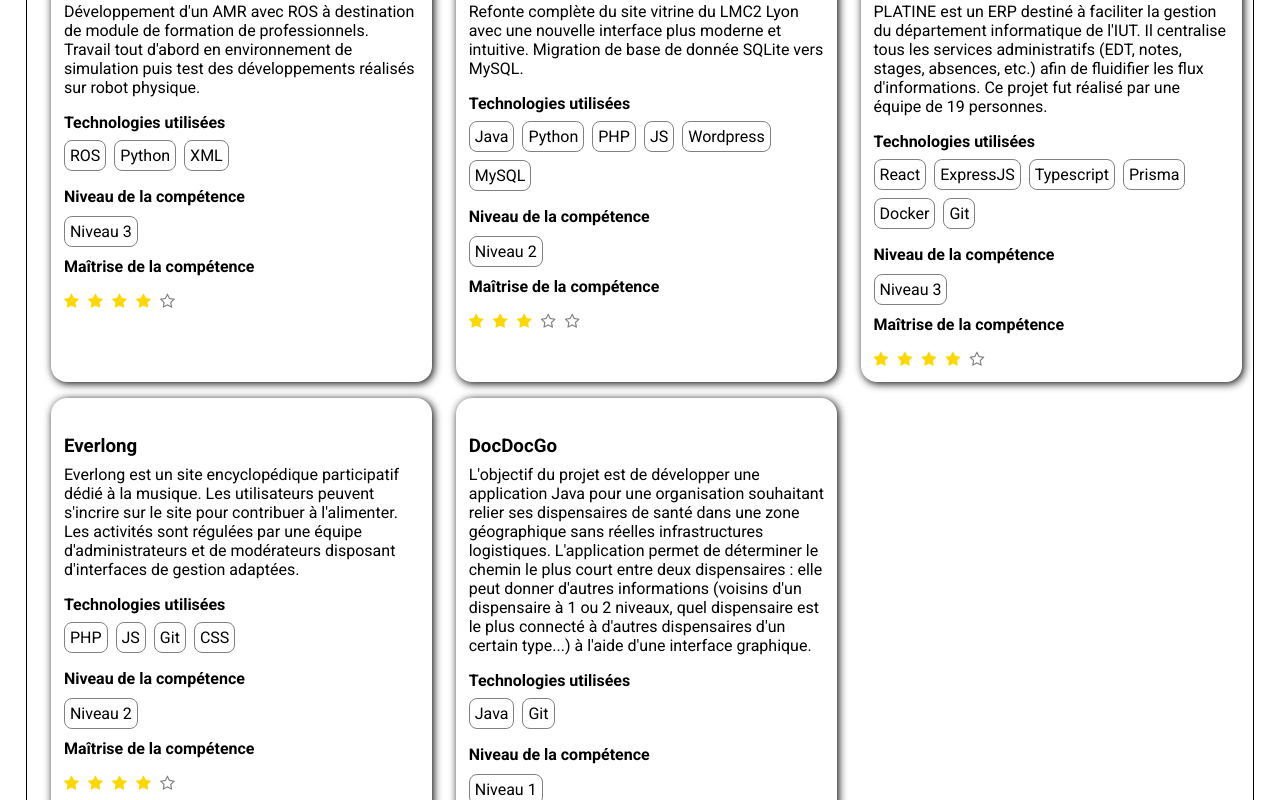
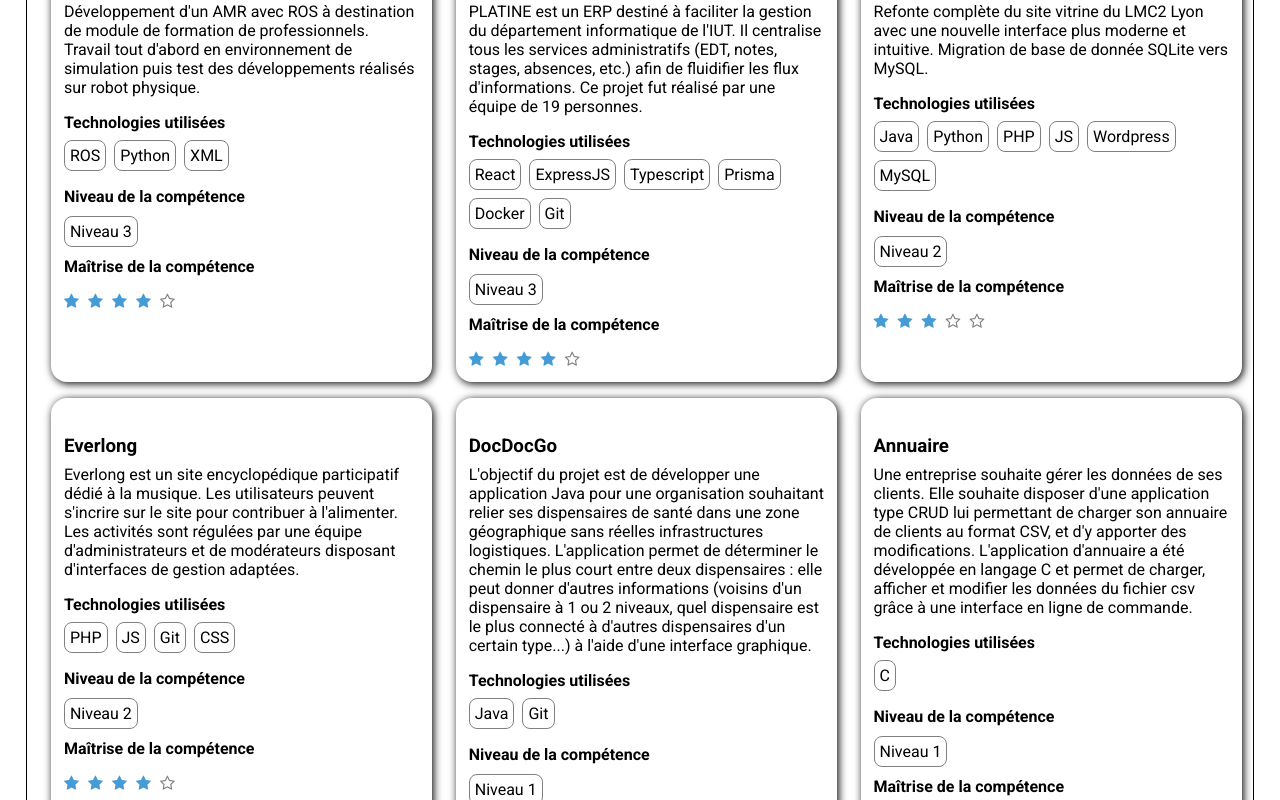
Before and after one commit to Urssaff/portfolio, an Angular app: page /competences in a window 1280 px wide. Shown: the part 840-1640 px from the top of the page. Built offline with nearby package versions, Linux system fonts and the light colour scheme.

Commit message:
last projects

```diff
--- a/src/app/competences/competences.component.html
+++ b/src/app/competences/competences.component.html
@@ -50,31 +50,6 @@
         </div>
       </div>
       <div class="project_card">
-        <h4 class="project_title">Refonte du site vitrinne LMC2 Lyon</h4>
-        <p class="project_description">Refonte complète du site vitrine du LMC2 Lyon avec une nouvelle interface plus moderne et intuitive. Migration de base de donnée SQLite vers MySQL.</p>
-        <h5>Technologies utilisées</h5>
-        <section class="project_technologies">
-            <p>Java</p>
-            <p>Python</p>
-            <p>PHP</p>
-            <p>JS</p>
-            <p>Wordpress</p>
-            <p>MySQL</p>
-        </section>
-        <div class="skill_mastery">
-          <p>Niveau de la compétence</p>
-          <span>Niveau 2</span>
-          <p>Maîtrise de la compétence</p>
-          <div class="stars">
-            <i class="fa fa-star" aria-hidden="true"></i>
-            <i class="fa fa-star" aria-hidden="true"></i>
-            <i class="fa fa-star" aria-hidden="true"></i>
-            <i class="fa fa-star-o" aria-hidden="true"></i>
-            <i class="fa fa-star-o" aria-hidden="true"></i>
-          </div>
-        </div>
-      </div>
-      <div class="project_card">
         <h4 class="project_title">PLATINE</h4>
         <p class="project_description">
             PLATINE est un ERP destiné à faciliter la gestion du département informatique de l'IUT.
@@ -99,6 +74,31 @@
             <i class="fa fa-star" aria-hidden="true"></i>
             <i class="fa fa-star" aria-hidden="true"></i>
             <i class="fa fa-star" aria-hidden="true"></i>
+            <i class="fa fa-star-o" aria-hidden="true"></i>
+          </div>
+        </div>
+      </div>
+      <div class="project_card">
+        <h4 class="project_title">Refonte du site vitrinne LMC2 Lyon</h4>
+        <p class="project_description">Refonte complète du site vitrine du LMC2 Lyon avec une nouvelle interface plus moderne et intuitive. Migration de base de donnée SQLite vers MySQL.</p>
+        <h5>Technologies utilisées</h5>
+        <section class="project_technologies">
+            <p>Java</p>
+            <p>Python</p>
+            <p>PHP</p>
+            <p>JS</p>
+            <p>Wordpress</p>
+            <p>MySQL</p>
+        </section>
+        <div class="skill_mastery">
+          <p>Niveau de la compétence</p>
+          <span>Niveau 2</span>
+          <p>Maîtrise de la compétence</p>
+          <div class="stars">
+            <i class="fa fa-star" aria-hidden="true"></i>
+            <i class="fa fa-star" aria-hidden="true"></i>
+            <i class="fa fa-star" aria-hidden="true"></i>
+            <i class="fa fa-star-o" aria-hidden="true"></i>
             <i class="fa fa-star-o" aria-hidden="true"></i>
           </div>
         </div>
@@ -147,6 +147,29 @@
             <i class="fa fa-star" aria-hidden="true"></i>
             <i class="fa fa-star" aria-hidden="true"></i>
             <i class="fa fa-star" aria-hidden="true"></i>
+          </div>
+        </div>
+      </div>
+      <div class="project_card">
+        <h4 class="project_title">Annuaire</h4>
+        <p class="project_description">
+            Une entreprise souhaite gérer les données de ses clients. Elle souhaite disposer d'une application type CRUD lui permettant de charger son annuaire de clients au format CSV, et d'y apporter des modifications.
+            L'application d'annuaire a été développée en langage C et permet de charger, afficher et modifier les données du fichier csv grâce à une interface en ligne de commande.
+        </p>
+        <h5>Technologies utilisées</h5>
+        <section class="project_technologies">
+            <p>C</p>
+        </section>
+        <div class="skill_mastery">
+          <p>Niveau de la compétence</p>
+          <span>Niveau 1</span>
+          <p>Maîtrise de la compétence</p>
+          <div class="stars">
+            <i class="fa fa-star" aria-hidden="true"></i>
+            <i class="fa fa-star" aria-hidden="true"></i>
+            <i class="fa fa-star" aria-hidden="true"></i>
+            <i class="fa fa-star" aria-hidden="true"></i>
+            <i class="fa fa-star-o" aria-hidden="true"></i>
           </div>
         </div>
       </div>
@@ -204,31 +227,6 @@
         </div>
       </div>
       <div class="project_card">
-        <h4 class="project_title">Refonte du site vitrinne LMC2 Lyon</h4>
-        <p class="project_description">Refonte complète du site vitrine du LMC2 Lyon avec une nouvelle interface plus moderne et intuitive. Migration de base de donnée SQLite vers MySQL.</p>
-        <h5>Technologies utilisées</h5>
-        <section class="project_technologies">
-            <p>Java</p>
-            <p>Python</p>
-            <p>PHP</p>
-            <p>JS</p>
-            <p>Wordpress</p>
-            <p>MySQL</p>
-        </section>
-        <div class="skill_mastery">
-          <p>Niveau de la compétence</p>
-          <span>Niveau 2</span>
-          <p>Maîtrise de la compétence</p>
-          <div class="stars">
-            <i class="fa fa-star" aria-hidden="true"></i>
-            <i class="fa fa-star" aria-hidden="true"></i>
-            <i class="fa fa-star-o" aria-hidden="true"></i>
-            <i class="fa fa-star-o" aria-hidden="true"></i>
-            <i class="fa fa-star-o" aria-hidden="true"></i>
-          </div>
-        </div>
-      </div>
-      <div class="project_card">
         <h4 class="project_title">PLATINE</h4>
         <p class="project_description">
             PLATINE est un ERP destiné à faciliter la gestion du département informatique de l'IUT.
@@ -253,6 +251,31 @@
             <i class="fa fa-star" aria-hidden="true"></i>
             <i class="fa fa-star" aria-hidden="true"></i>
             <i class="fa fa-star" aria-hidden="true"></i>
+            <i class="fa fa-star-o" aria-hidden="true"></i>
+          </div>
+        </div>
+      </div>
+      <div class="project_card">
+        <h4 class="project_title">Refonte du site vitrinne LMC2 Lyon</h4>
+        <p class="project_description">Refonte complète du site vitrine du LMC2 Lyon avec une nouvelle interface plus moderne et intuitive. Migration de base de donnée SQLite vers MySQL.</p>
+        <h5>Technologies utilisées</h5>
+        <section class="project_technologies">
+            <p>Java</p>
+            <p>Python</p>
+            <p>PHP</p>
+            <p>JS</p>
+            <p>Wordpress</p>
+            <p>MySQL</p>
+        </section>
+        <div class="skill_mastery">
+          <p>Niveau de la compétence</p>
+          <span>Niveau 2</span>
+          <p>Maîtrise de la compétence</p>
+          <div class="stars">
+            <i class="fa fa-star" aria-hidden="true"></i>
+            <i class="fa fa-star" aria-hidden="true"></i>
+            <i class="fa fa-star-o" aria-hidden="true"></i>
+            <i class="fa fa-star-o" aria-hidden="true"></i>
             <i class="fa fa-star-o" aria-hidden="true"></i>
           </div>
         </div>
@@ -300,6 +323,29 @@
             <i class="fa fa-star" aria-hidden="true"></i>
             <i class="fa fa-star" aria-hidden="true"></i>
             <i class="fa fa-star" aria-hidden="true"></i>
+            <i class="fa fa-star-o" aria-hidden="true"></i>
+          </div>
+        </div>
+      </div>
+      <div class="project_card">
+        <h4 class="project_title">Annuaire</h4>
+        <p class="project_description">
+            Une entreprise souhaite gérer les données de ses clients. Elle souhaite disposer d'une application type CRUD lui permettant de charger son annuaire de clients au format CSV, et d'y apporter des modifications.
+            L'application d'annuaire a été développée en langage C et permet de charger, afficher et modifier les données du fichier csv grâce à une interface en ligne de commande.
+        </p>
+        <h5>Technologies utilisées</h5>
+        <section class="project_technologies">
+            <p>C</p>
+        </section>
+        <div class="skill_mastery">
+          <p>Niveau de la compétence</p>
+          <span>Niveau 1</span>
+          <p>Maîtrise de la compétence</p>
+          <div class="stars">
+            <i class="fa fa-star" aria-hidden="true"></i>
+            <i class="fa fa-star" aria-hidden="true"></i>
+            <i class="fa fa-star" aria-hidden="true"></i>
+            <i class="fa fa-star-o" aria-hidden="true"></i>
             <i class="fa fa-star-o" aria-hidden="true"></i>
           </div>
         </div>
@@ -379,6 +425,30 @@
         </div>
       </div>
       <div class="project_card">
+        <h4 class="project_title">Déploiement Ansible</h4>
+        <p class="project_description">
+            L'objectif de ce projet était le déploiement automatisé,grâce à Ansible, sur des machines distinctes d'un site utilisant un CMS (ici Wordpress) et de sa base de donnée.
+            Le site est hébergé par un serveur Nginx et appelle une base de donnée MySQL.
+        </p>
+        <h5>Technologies utilisées</h5>
+        <section class="project_technologies">
+            <p>Ansible</p>
+            <p>Wordpress</p>
+        </section>
+        <div class="skill_mastery">
+          <p>Niveau de la compétence</p>
+          <span>Niveau 2</span>
+          <p>Maîtrise de la compétence</p>
+          <div class="stars">
+            <i class="fa fa-star" aria-hidden="true"></i>
+            <i class="fa fa-star" aria-hidden="true"></i>
+            <i class="fa fa-star" aria-hidden="true"></i>
+            <i class="fa fa-star" aria-hidden="true"></i>
+            <i class="fa fa-star" aria-hidden="true"></i>
+          </div>
+        </div>
+      </div>
+      <div class="project_card">
         <h4 class="project_title">Everlong</h4>
         <p class="project_description">Everlong est un site encyclopédique participatif dédié à la musique. Les utilisateurs peuvent s'incrire sur le site pour contribuer à l'alimenter. Les activités sont régulées par une équipe d'administrateurs et de modérateurs disposant d'interfaces de gestion adaptées.</p>
         <h5>Technologies utilisées</h5>
@@ -424,31 +494,6 @@
     <h3>Projets mettant en pratique les apprentissages</h3>
     <div class="projets">
       <div class="project_card">
-        <h4 class="project_title">Refonte du site vitrinne LMC2 Lyon</h4>
-        <p class="project_description">Refonte complète du site vitrine du LMC2 Lyon avec une nouvelle interface plus moderne et intuitive. Migration de base de donnée SQLite vers MySQL.</p>
-        <h5>Technologies utilisées</h5>
-        <section class="project_technologies">
-            <p>Java</p>
-            <p>Python</p>
-            <p>PHP</p>
-            <p>JS</p>
-            <p>Wordpress</p>
-            <p>MySQL</p>
-        </section>
-        <div class="skill_mastery">
-          <p>Niveau de la compétence</p>
-          <span>Niveau 2</span>
-          <p>Maîtrise de la compétence</p>
-          <div class="stars">
-            <i class="fa fa-star" aria-hidden="true"></i>
-            <i class="fa fa-star" aria-hidden="true"></i>
-            <i class="fa fa-star" aria-hidden="true"></i>
-            <i class="fa fa-star" aria-hidden="true"></i>
-            <i class="fa fa-star-o" aria-hidden="true"></i>
-          </div>
-        </div>
-      </div>
-      <div class="project_card">
         <h4 class="project_title">PLATINE</h4>
         <p class="project_description">
             PLATINE est un ERP destiné à faciliter la gestion du département informatique de l'IUT.
@@ -474,6 +519,55 @@
             <i class="fa fa-star" aria-hidden="true"></i>
             <i class="fa fa-star" aria-hidden="true"></i>
             <i class="fa fa-star" aria-hidden="true"></i>
+          </div>
+        </div>
+      </div>
+      <div class="project_card">
+        <h4 class="project_title">Déploiement Ansible</h4>
+        <p class="project_description">
+            L'objectif de ce projet était le déploiement automatisé,grâce à Ansible, sur des machines distinctes d'un site utilisant un CMS (ici Wordpress) et de sa base de donnée.
+            Le site est hébergé par un serveur Nginx et appelle une base de donnée MySQL.
+        </p>
+        <h5>Technologies utilisées</h5>
+        <section class="project_technologies">
+            <p>Ansible</p>
+            <p>Wordpress</p>
+        </section>
+        <div class="skill_mastery">
+          <p>Niveau de la compétence</p>
+          <span>Niveau 2</span>
+          <p>Maîtrise de la compétence</p>
+          <div class="stars">
+            <i class="fa fa-star" aria-hidden="true"></i>
+            <i class="fa fa-star" aria-hidden="true"></i>
+            <i class="fa fa-star" aria-hidden="true"></i>
+            <i class="fa fa-star" aria-hidden="true"></i>
+            <i class="fa fa-star" aria-hidden="true"></i>
+          </div>
+        </div>
+      </div>
+      <div class="project_card">
+        <h4 class="project_title">Refonte du site vitrinne LMC2 Lyon</h4>
+        <p class="project_description">Refonte complète du site vitrine du LMC2 Lyon avec une nouvelle interface plus moderne et intuitive. Migration de base de donnée SQLite vers MySQL.</p>
+        <h5>Technologies utilisées</h5>
+        <section class="project_technologies">
+            <p>Java</p>
+            <p>Python</p>
+            <p>PHP</p>
+            <p>JS</p>
+            <p>Wordpress</p>
+            <p>MySQL</p>
+        </section>
+        <div class="skill_mastery">
+          <p>Niveau de la compétence</p>
+          <span>Niveau 2</span>
+          <p>Maîtrise de la compétence</p>
+          <div class="stars">
+            <i class="fa fa-star" aria-hidden="true"></i>
+            <i class="fa fa-star" aria-hidden="true"></i>
+            <i class="fa fa-star" aria-hidden="true"></i>
+            <i class="fa fa-star" aria-hidden="true"></i>
+            <i class="fa fa-star-o" aria-hidden="true"></i>
           </div>
         </div>
       </div>
@@ -510,6 +604,29 @@
         <section class="project_technologies">
             <p>Java</p>
             <p>Git</p>
+        </section>
+        <div class="skill_mastery">
+          <p>Niveau de la compétence</p>
+          <span>Niveau 1</span>
+          <p>Maîtrise de la compétence</p>
+          <div class="stars">
+            <i class="fa fa-star" aria-hidden="true"></i>
+            <i class="fa fa-star" aria-hidden="true"></i>
+            <i class="fa fa-star" aria-hidden="true"></i>
+            <i class="fa fa-star-o" aria-hidden="true"></i>
+            <i class="fa fa-star-o" aria-hidden="true"></i>
+          </div>
+        </div>
+      </div>
+      <div class="project_card">
+        <h4 class="project_title">Annuaire</h4>
+        <p class="project_description">
+            Une entreprise souhaite gérer les données de ses clients. Elle souhaite disposer d'une application type CRUD lui permettant de charger son annuaire de clients au format CSV, et d'y apporter des modifications.
+            L'application d'annuaire a été développée en langage C et permet de charger, afficher et modifier les données du fichier csv grâce à une interface en ligne de commande.
+        </p>
+        <h5>Technologies utilisées</h5>
+        <section class="project_technologies">
+            <p>C</p>
         </section>
         <div class="skill_mastery">
           <p>Niveau de la compétence</p>
@@ -569,31 +686,6 @@
         </div>
       </div>
       <div class="project_card">
-        <h4 class="project_title">Refonte du site vitrinne LMC2 Lyon</h4>
-        <p class="project_description">Refonte complète du site vitrine du LMC2 Lyon avec une nouvelle interface plus moderne et intuitive. Migration de base de donnée SQLite vers MySQL.</p>
-        <h5>Technologies utilisées</h5>
-        <section class="project_technologies">
-            <p>Java</p>
-            <p>Python</p>
-            <p>PHP</p>
-            <p>JS</p>
-            <p>Wordpress</p>
-            <p>MySQL</p>
-        </section>
-        <div class="skill_mastery">
-          <p>Niveau de la compétence</p>
-          <span>Niveau 2</span>
-          <p>Maîtrise de la compétence</p>
-          <div class="stars">
-            <i class="fa fa-star" aria-hidden="true"></i>
-            <i class="fa fa-star" aria-hidden="true"></i>
-            <i class="fa fa-star" aria-hidden="true"></i>
-            <i class="fa fa-star-o" aria-hidden="true"></i>
-            <i class="fa fa-star-o" aria-hidden="true"></i>
-          </div>
-        </div>
-      </div>
-      <div class="project_card">
         <h4 class="project_title">PLATINE</h4>
         <p class="project_description">
             PLATINE est un ERP destiné à faciliter la gestion du département informatique de l'IUT.
@@ -618,6 +710,31 @@
             <i class="fa fa-star" aria-hidden="true"></i>
             <i class="fa fa-star" aria-hidden="true"></i>
             <i class="fa fa-star" aria-hidden="true"></i>
+            <i class="fa fa-star-o" aria-hidden="true"></i>
+          </div>
+        </div>
+      </div>
+      <div class="project_card">
+        <h4 class="project_title">Refonte du site vitrinne LMC2 Lyon</h4>
+        <p class="project_description">Refonte complète du site vitrine du LMC2 Lyon avec une nouvelle interface plus moderne et intuitive. Migration de base de donnée SQLite vers MySQL.</p>
+        <h5>Technologies utilisées</h5>
+        <section class="project_technologies">
+            <p>Java</p>
+            <p>Python</p>
+            <p>PHP</p>
+            <p>JS</p>
+            <p>Wordpress</p>
+            <p>MySQL</p>
+        </section>
+        <div class="skill_mastery">
+          <p>Niveau de la compétence</p>
+          <span>Niveau 2</span>
+          <p>Maîtrise de la compétence</p>
+          <div class="stars">
+            <i class="fa fa-star" aria-hidden="true"></i>
+            <i class="fa fa-star" aria-hidden="true"></i>
+            <i class="fa fa-star" aria-hidden="true"></i>
+            <i class="fa fa-star-o" aria-hidden="true"></i>
             <i class="fa fa-star-o" aria-hidden="true"></i>
           </div>
         </div>
@@ -721,31 +838,6 @@
         </div>
       </div>
       <div class="project_card">
-        <h4 class="project_title">Refonte du site vitrinne LMC2 Lyon</h4>
-        <p class="project_description">Refonte complète du site vitrine du LMC2 Lyon avec une nouvelle interface plus moderne et intuitive. Migration de base de donnée SQLite vers MySQL.</p>
-        <h5>Technologies utilisées</h5>
-        <section class="project_technologies">
-            <p>Java</p>
-            <p>Python</p>
-            <p>PHP</p>
-            <p>JS</p>
-            <p>Wordpress</p>
-            <p>MySQL</p>
-        </section>
-        <div class="skill_mastery">
-          <p>Niveau de la compétence</p>
-          <span>Niveau 2</span>
-          <p>Maîtrise de la compétence</p>
-          <div class="stars">
-            <i class="fa fa-star" aria-hidden="true"></i>
-            <i class="fa fa-star" aria-hidden="true"></i>
-            <i class="fa fa-star" aria-hidden="true"></i>
-            <i class="fa fa-star-o" aria-hidden="true"></i>
-            <i class="fa fa-star-o" aria-hidden="true"></i>
-          </div>
-        </div>
-      </div>
-      <div class="project_card">
         <h4 class="project_title">PLATINE</h4>
         <p class="project_description">
             PLATINE est un ERP destiné à faciliter la gestion du département informatique de l'IUT.
@@ -770,6 +862,55 @@
             <i class="fa fa-star" aria-hidden="true"></i>
             <i class="fa fa-star" aria-hidden="true"></i>
             <i class="fa fa-star" aria-hidden="true"></i>
+            <i class="fa fa-star-o" aria-hidden="true"></i>
+          </div>
+        </div>
+      </div>
+      <div class="project_card">
+        <h4 class="project_title">Déploiement Ansible</h4>
+        <p class="project_description">
+            L'objectif de ce projet était le déploiement automatisé,grâce à Ansible, sur des machines distinctes d'un site utilisant un CMS (ici Wordpress) et de sa base de donnée.
+            Le site est hébergé par un serveur Nginx et appelle une base de donnée MySQL.
+        </p>
+        <h5>Technologies utilisées</h5>
+        <section class="project_technologies">
+            <p>Ansible</p>
+            <p>Wordpress</p>
+        </section>
+        <div class="skill_mastery">
+          <p>Niveau de la compétence</p>
+          <span>Niveau 3</span>
+          <p>Maîtrise de la compétence</p>
+          <div class="stars">
+            <i class="fa fa-star" aria-hidden="true"></i>
+            <i class="fa fa-star" aria-hidden="true"></i>
+            <i class="fa fa-star" aria-hidden="true"></i>
+            <i class="fa fa-star" aria-hidden="true"></i>
+            <i class="fa fa-star" aria-hidden="true"></i>
+          </div>
+        </div>
+      </div>
+      <div class="project_card">
+        <h4 class="project_title">Refonte du site vitrinne LMC2 Lyon</h4>
+        <p class="project_description">Refonte complète du site vitrine du LMC2 Lyon avec une nouvelle interface plus moderne et intuitive. Migration de base de donnée SQLite vers MySQL.</p>
+        <h5>Technologies utilisées</h5>
+        <section class="project_technologies">
+            <p>Java</p>
+            <p>Python</p>
+            <p>PHP</p>
+            <p>JS</p>
+            <p>Wordpress</p>
+            <p>MySQL</p>
+        </section>
+        <div class="skill_mastery">
+          <p>Niveau de la compétence</p>
+          <span>Niveau 2</span>
+          <p>Maîtrise de la compétence</p>
+          <div class="stars">
+            <i class="fa fa-star" aria-hidden="true"></i>
+            <i class="fa fa-star" aria-hidden="true"></i>
+            <i class="fa fa-star" aria-hidden="true"></i>
+            <i class="fa fa-star-o" aria-hidden="true"></i>
             <i class="fa fa-star-o" aria-hidden="true"></i>
           </div>
         </div>
@@ -821,6 +962,29 @@
           </div>
         </div>
       </div>
+      <div class="project_card">
+        <h4 class="project_title">Annuaire</h4>
+        <p class="project_description">
+            Une entreprise souhaite gérer les données de ses clients. Elle souhaite disposer d'une application type CRUD lui permettant de charger son annuaire de clients au format CSV, et d'y apporter des modifications.
+            L'application d'annuaire a été développée en langage C et permet de charger, afficher et modifier les données du fichier csv grâce à une interface en ligne de commande.
+        </p>
+        <h5>Technologies utilisées</h5>
+        <section class="project_technologies">
+            <p>C</p>
+        </section>
+        <div class="skill_mastery">
+          <p>Niveau de la compétence</p>
+          <span>Niveau 1</span>
+          <p>Maîtrise de la compétence</p>
+          <div class="stars">
+            <i class="fa fa-star" aria-hidden="true"></i>
+            <i class="fa fa-star" aria-hidden="true"></i>
+            <i class="fa fa-star" aria-hidden="true"></i>
+            <i class="fa fa-star-o" aria-hidden="true"></i>
+            <i class="fa fa-star-o" aria-hidden="true"></i>
+          </div>
+        </div>
+      </div>
     </div>
   </mat-tab>
 </mat-tab-group>
--- a/src/app/projets/projets.component.html
+++ b/src/app/projets/projets.component.html
@@ -48,6 +48,18 @@
         <p class="project_state over">Terminé</p>
     </div>
     <div class="project_card">
+        <h3 class="project_title">Déploiement Ansible</h3>
+        <p class="project_description">
+            L'objectif de ce projet était le déploiement automatisé,grâce à Ansible, sur des machines distinctes d'un site utilisant un CMS (ici Wordpress) et de sa base de donnée.
+            Le site est hébergé par un serveur Nginx et appelle une base de donnée MySQL.
+        </p>
+        <section class="project_technologies">
+            <p>Ansible</p>
+            <p>Wordpress</p>
+        </section>
+        <p class="project_state over">Terminé</p>
+    </div>
+    <div class="project_card">
         <h3 class="project_title">Everlong</h3>
         <p class="project_description">Everlong est un site encyclopédique participatif dédié à la musique. Les utilisateurs peuvent s'incrire sur le site pour contribuer à l'alimenter. Les activités sont régulées par une équipe d'administrateurs et de modérateurs disposant d'interfaces de gestion adaptées.</p>
         <section class="project_technologies">
@@ -71,9 +83,22 @@
         <p class="project_state over">Terminé</p>
     </div>
     <div class="project_card">
+        <h3 class="project_title">Annuaire</h3>
+        <p class="project_description">
+            Une entreprise souhaite gérer les données de ses clients. Elle souhaite disposer d'une application type CRUD lui permettant de charger son annuaire de clients au format CSV, et d'y apporter des modifications.
+            L'application d'annuaire a été développée en langage C et permet de charger, afficher et modifier les données du fichier csv grâce à une interface en ligne de commande.
+        </p>
+        <section class="project_technologies">
+            <p>C</p>
+        </section>
+        <p class="project_state over">Terminé</p>
+    </div>
+    <!--
+    <div class="project_card">
         <h3 class="project_title"></h3>
         <p class="project_description"></p>
         <section class="project_technologies"></section>
         <p class="project_state"></p>
     </div>
+    -->
 </div>
--- a/src/styles.css
+++ b/src/styles.css
@@ -100,7 +100,7 @@ app-competences .stars i{
 }
 
 app-competences .stars i.fa-star{
-    color:gold;
+    color:#459bd5;
 }
 
 app-competences .skill_mastery p{
@@ -109,6 +109,7 @@ app-competences .skill_mastery p{
 
 app-projets .project_card .project_technologies p:hover, app-competences .project_card .project_technologies p:hover{
     font-weight: bolder;
+    color:#459bd5;
     transition: all 0.5s;
 }
 
```
